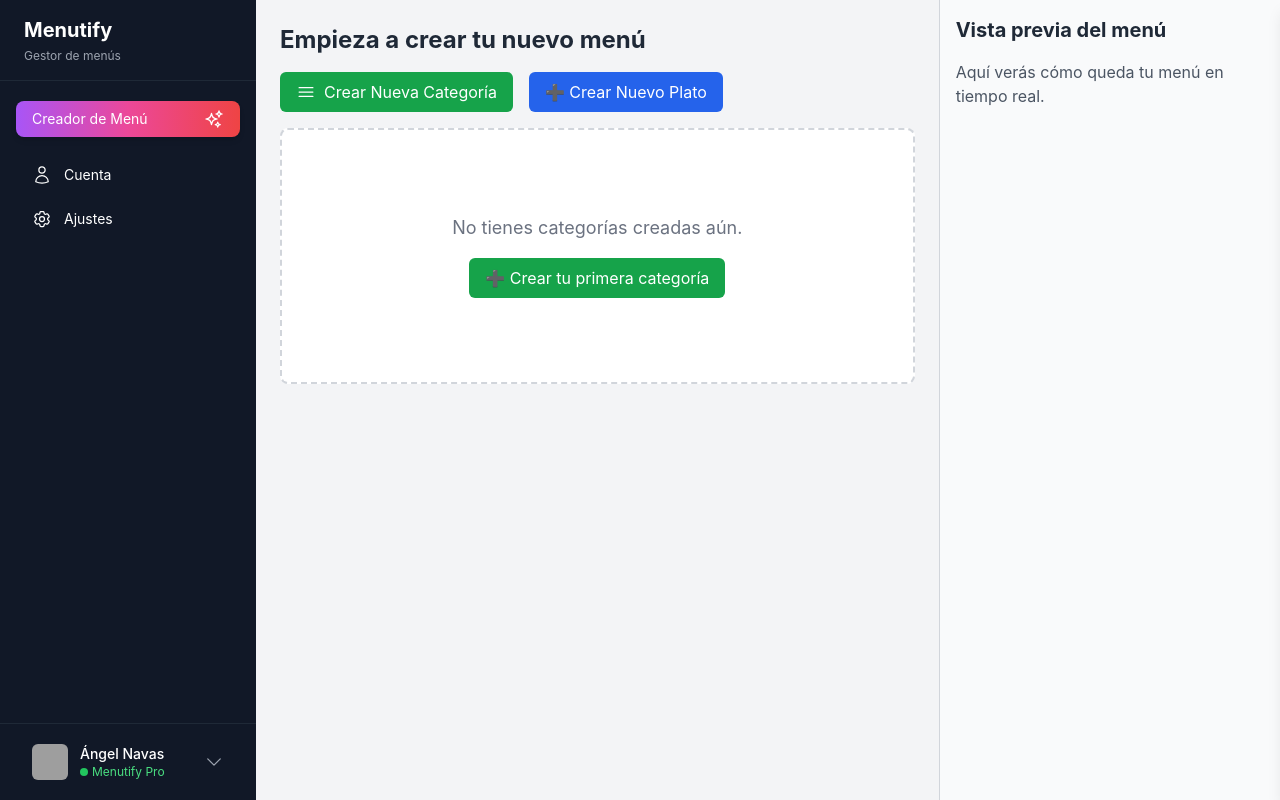
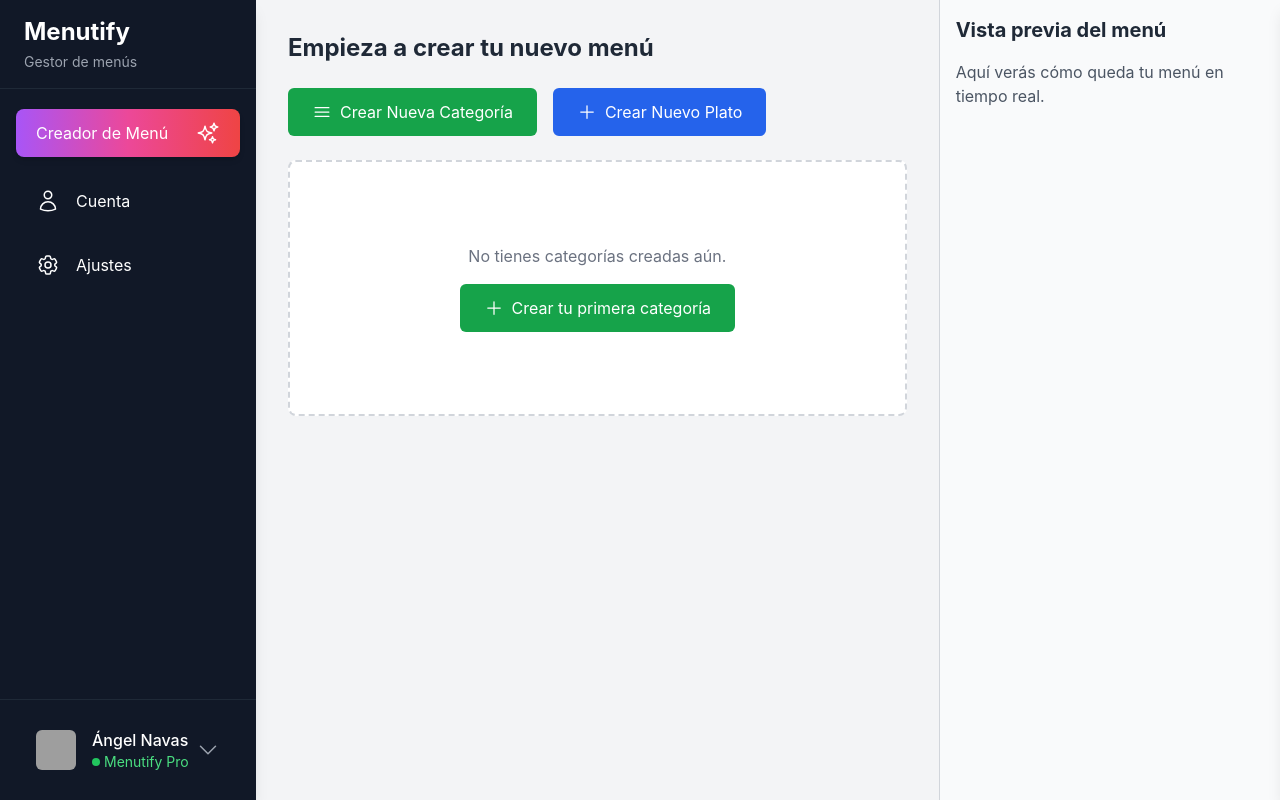
Before and after one commit to angelnavasd/menutify-v2.1, a React (Vite) app: page / in a window 1280 px wide. Built offline with nearby package versions, Linux system fonts and the light colour scheme; grey boxes are pictures that could not be loaded.

Commit message:
🔧 Ajustes finales en MenuList, ProductCard, Sidebar y Dashboard

```diff
--- a/src/components/MenuList.tsx
+++ b/src/components/MenuList.tsx
@@ -14,7 +14,7 @@
 } from '@dnd-kit/sortable';
 import { CSS } from '@dnd-kit/utilities';
 import { restrictToVerticalAxis, restrictToParentElement } from '@dnd-kit/modifiers';
-import { ChevronDownIcon, ChevronRightIcon, Bars4Icon, PencilIcon, TrashIcon } from '@heroicons/react/24/outline';
+import { ChevronDownIcon, ChevronRightIcon, EllipsisVerticalIcon } from '@heroicons/react/24/outline';
 import ProductCard from './ProductCard';
 import ModalForm from './ModalForm';
 
@@ -57,7 +57,7 @@
   };
 
   return (
-    <div ref={setNodeRef} style={style}>
+    <div ref={setNodeRef} style={style} className="mb-4">
       {children({ listeners, attributes })}
     </div>
   );
@@ -65,6 +65,7 @@
 
 const MenuList = ({ categories, setCategories }: MenuListProps) => {
   const [expandedCategories, setExpandedCategories] = useState<string[]>([]);
+  const [activeDropdown, setActiveDropdown] = useState<string | null>(null);
   const [isModalOpen, setIsModalOpen] = useState(false);
   const [productToEdit, setProductToEdit] = useState<Product | null>(null);
 
@@ -76,21 +77,22 @@
     );
   };
 
-  const sensors = useSensors(
-    useSensor(PointerSensor, {
-      activationConstraint: { distance: 5 },
-    })
-  );
+  const handleEditCategory = (category: Category) => {
+    const newName = prompt('Editar nombre de la categoría:', category.name);
+    if (newName && newName.trim() !== '') {
+      setCategories((prevCategories) =>
+        prevCategories.map((cat) =>
+          cat.id === category.id ? { ...cat, name: newName } : cat
+        )
+      );
+    }
+  };
 
-  const handleDragEnd = (event: any) => {
-    const { active, over } = event;
-
-    if (active.id !== over.id) {
-      setCategories((prevCategories) => {
-        const oldIndex = prevCategories.findIndex((cat) => cat.id === active.id);
-        const newIndex = prevCategories.findIndex((cat) => cat.id === over.id);
-        return arrayMove(prevCategories, oldIndex, newIndex);
-      });
+  const handleDeleteCategory = (categoryId: string) => {
+    if (confirm('¿Estás seguro de que deseas eliminar esta categoría?')) {
+      setCategories((prevCategories) =>
+        prevCategories.filter((category) => category.id !== categoryId)
+      );
     }
   };
 
@@ -119,8 +121,26 @@
     );
   };
 
+  const sensors = useSensors(
+    useSensor(PointerSensor, {
+      activationConstraint: { distance: 5 },
+    })
+  );
+
+  const handleDragEnd = (event: any) => {
+    const { active, over } = event;
+
+    if (active.id !== over.id) {
+      setCategories((prevCategories) => {
+        const oldIndex = prevCategories.findIndex((cat) => cat.id === active.id);
+        const newIndex = prevCategories.findIndex((cat) => cat.id === over.id);
+        return arrayMove(prevCategories, oldIndex, newIndex);
+      });
+    }
+  };
+
   return (
-    <div className="h-full overflow-hidden">
+    <div className="h-full overflow-hidden px-0 md:px-0">
       <DndContext
         sensors={sensors}
         collisionDetection={closestCenter}
@@ -128,51 +148,39 @@
         modifiers={[restrictToVerticalAxis, restrictToParentElement]}
       >
         <SortableContext items={categories} strategy={verticalListSortingStrategy}>
-          <div className="p-6 space-y-4 bg-white max-h-[calc(100vh-180px)] overflow-y-auto rounded-xl border border-gray-200 shadow-md">
+          <div className="space-y-4 bg-white w-full max-h-[calc(100vh-180px)] overflow-y-auto rounded-xl border border-gray-200 shadow-md p-4 md:p-6">
             {categories.map((category) => (
               <SortableCategoryItem key={category.id} category={category}>
                 {({ listeners, attributes }) => (
-                  <div className="border border-gray-300 bg-white rounded-lg hover:shadow-sm transition-all">
-                    {/* Ajuste de padding uniforme */}
-                    <div className="flex items-center justify-between px-6 py-4">
-                      <div className="flex items-center gap-2">
-                        <button {...listeners} {...attributes} className="cursor-grab active:cursor-grabbing p-1 hover:bg-gray-200 rounded-md">
-                          <Bars4Icon className="h-4 w-4 text-gray-500" />
-                        </button>
-
+                  <div {...attributes} className="border border-gray-300 bg-white rounded-lg hover:shadow-sm transition-all">
+                    <div className="flex items-center justify-between px-4 py-2 md:px-6 md:py-3">
+                      <div {...listeners} className="flex items-center gap-2 cursor-grab active:cursor-grabbing">
                         <h3 className="text-md font-medium text-gray-800">{category.name}</h3>
                       </div>
-
                       <button onClick={() => toggleCategory(category.id)} className="p-1 hover:bg-gray-200 rounded-md">
                         {expandedCategories.includes(category.id) ? (
-                          <ChevronDownIcon className="h-4 w-4 text-gray-500" />
+                          <ChevronDownIcon className="h-5 w-5 text-gray-500" />
                         ) : (
-                          <ChevronRightIcon className="h-4 w-4 text-gray-500" />
+                          <ChevronRightIcon className="h-5 w-5 text-gray-500" />
                         )}
                       </button>
                     </div>
-
-                    {/* ✅ Ajuste de padding en productos */}
                     {expandedCategories.includes(category.id) && (
-                      <SortableContext items={category.products.map((product) => product.id)} strategy={verticalListSortingStrategy}>
-                        <div className="px-6 py-4 space-y-4">
+                      category.products.length === 0 ? (
+                        <p className="px-6 py-4 text-gray-500 text-sm">Aún no hay productos en esta categoría.</p>
+                      ) : (
+                        <div className="space-y-2 px-4 py-2 md:px-6 md:py-2">
                           {category.products.map((product) => (
                             <ProductCard
                               key={product.id}
-                              id={product.id}
-                              name={product.name}
-                              description={product.description}
-                              price={product.price}
-                              image={product.image}
-                              currency={product.currency}
-                              visible={product.visible}
+                              {...product}
                               onEdit={() => handleEditProduct(product)}
                               onToggleVisibility={() => handleToggleVisibility(product.id)}
                               onDelete={() => handleDeleteProduct(product.id)}
                             />
                           ))}
                         </div>
-                      </SortableContext>
+                      )
                     )}
                   </div>
                 )}
--- a/src/components/ProductCard.tsx
+++ b/src/components/ProductCard.tsx
@@ -10,7 +10,7 @@
   image: string;
   currency: string;
   visible: boolean;
-  onEdit: (id: string) => void;
+  onEdit: (productId: string) => void;
   onToggleVisibility: (productId: string) => void;
   onDelete: (productId: string) => void;
 }
@@ -33,6 +33,12 @@
     transform: CSS.Transform.toString(transform),
     transition,
     cursor: 'grab',
+  };
+
+  // 🛠️ Prevenir que los botones interfieran con el Drag & Drop
+  const handleActionClick = (e: React.MouseEvent, action: () => void) => {
+    e.stopPropagation();
+    action();
   };
 
   return (
@@ -68,7 +74,7 @@
       <div className="flex gap-1">
         {/* ✏️ Botón Editar */}
         <button
-          onClick={() => onEdit(id)}
+          onClick={(e) => handleActionClick(e, () => onEdit(id))}
           className="p-1.5 bg-gray-100 rounded-md hover:bg-blue-100 transition"
           title="Editar"
         >
@@ -77,7 +83,7 @@
 
         {/* 👁️ Botón Visibilidad */}
         <button
-          onClick={() => onToggleVisibility(id)}
+          onClick={(e) => handleActionClick(e, () => onToggleVisibility(id))}
           className="p-1.5 bg-gray-100 rounded-md hover:bg-yellow-100 transition"
           title={visible ? 'Ocultar' : 'Mostrar'}
         >
@@ -90,7 +96,7 @@
 
         {/* 🗑️ Botón Eliminar */}
         <button
-          onClick={() => onDelete(id)}
+          onClick={(e) => handleActionClick(e, () => onDelete(id))}
           className="p-1.5 bg-gray-100 rounded-md hover:bg-red-100 transition"
           title="Eliminar"
         >
--- a/src/components/Sidebar.tsx
+++ b/src/components/Sidebar.tsx
@@ -5,12 +5,15 @@
   ArrowRightOnRectangleIcon,
   SparklesIcon,
   ChevronDownIcon,
+  Bars3Icon,
+  XMarkIcon
 } from '@heroicons/react/24/outline';
 import { useNavigate } from 'react-router-dom';
 
 const Sidebar = () => {
   const [active, setActive] = useState('Creador de Menú');
   const [isDropdownOpen, setIsDropdownOpen] = useState(false);
+  const [isSidebarOpen, setIsSidebarOpen] = useState(false);
   const navigate = useNavigate();
 
   const menuItems = [
@@ -19,109 +22,104 @@
   ];
 
   return (
-    <div className="h-screen w-64 bg-gray-900 text-white flex flex-col shadow-lg">
-      {/* ✅ Header con Menutify */}
-      <div className="px-6 py-4 border-b border-gray-800">
-        <h1 className="text-xl font-bold text-white">Menutify</h1>
-        <p className="text-xs text-gray-400 mt-1">Gestor de menús</p>
+    <>
+      {/* 🔥 Header para Mobile */}
+      <header className="md:hidden fixed top-0 left-0 right-0 z-20 flex items-center justify-between bg-gray-900 text-white px-4 py-3 shadow-md">
+        <div className="bg-white text-gray-900 font-bold h-9 w-9 flex items-center justify-center rounded-md">
+          M
+        </div>
+        <button onClick={() => setIsSidebarOpen(!isSidebarOpen)}>
+          {isSidebarOpen ? (
+            <XMarkIcon className="h-8 w-8 text-white" />
+          ) : (
+            <Bars3Icon className="h-8 w-8 text-white" />
+          )}
+        </button>
+      </header>
+
+      {/* 🚀 Sidebar (Desktop y Mobile Drawer) */}
+      <div className={`fixed top-0 left-0 h-full w-64 bg-gray-900 text-white shadow-lg transform ${isSidebarOpen ? 'translate-x-0' : '-translate-x-full'} transition-transform duration-300 md:translate-x-0 md:static z-30 flex flex-col justify-between`}>
+        <div>
+          {/* ✅ Header con Menutify (Desktop y Mobile) */}
+          <div className="px-6 py-4 border-b border-gray-800 flex flex-col">
+            <h1 className="text-2xl font-bold text-white">Menutify</h1>
+            <p className="text-sm text-gray-400 mt-1">Gestor de menús</p>
           </div>
 
-      {/* ✅ Botón limpio sin animación */}
           <div className="px-4 py-5">
             <button
               onClick={() => {
                 setActive('Creador de Menú');
                 navigate('/');
+                setIsSidebarOpen(false);
               }}
-          className="w-full flex items-center justify-between px-4 py-2 rounded-lg bg-gradient-to-r from-purple-500 via-pink-500 to-red-500 text-white text-sm shadow-md hover:opacity-90 transition-all"
+              className="w-full flex items-center justify-between px-5 py-3 rounded-lg bg-gradient-to-r from-purple-500 via-pink-500 to-red-500 text-white text-base shadow-md hover:opacity-90 transition-all"
             >
               <span>Creador de Menú</span>
-          <SparklesIcon className="h-5 w-5 text-white" />
+              <SparklesIcon className="h-6 w-6 text-white" />
             </button>
           </div>
 
-      {/* ✅ Navegación */}
-      <nav className="flex-1 px-4 space-y-2">
+          <nav className="flex-1 px-4 space-y-4">
             {menuItems.map((item) => (
               <button
                 key={item.name}
                 onClick={() => {
                   setActive(item.name);
                   navigate(item.path);
+                  setIsSidebarOpen(false);
                 }}
-            className={`w-full flex items-center gap-3 px-4 py-2 rounded-lg transition-all text-sm ${
+                className={`w-full flex items-center gap-4 px-5 py-3 rounded-lg transition-all text-base ${
                   active === item.name
                     ? 'bg-gray-800 text-white'
                     : 'hover:bg-gray-800 hover:text-gray-100'
                 }`}
               >
-            {item.icon && <item.icon className="h-5 w-5" />}
+                {item.icon && <item.icon className="h-6 w-6" />}
                 <span>{item.name}</span>
               </button>
             ))}
           </nav>
+        </div>
 
-      {/* ✅ Footer con perfil ajustado */}
-      <div className="px-4 py-3 border-t border-gray-800 relative">
+        <div className="px-4 py-4 border-t border-gray-800">
           <button
             onClick={() => setIsDropdownOpen(!isDropdownOpen)}
-          className="w-full flex items-center justify-between px-4 py-2 rounded-lg hover:bg-gray-800 transition-all"
+            className="w-full flex items-center justify-between px-5 py-3 rounded-lg hover:bg-gray-800 transition-all"
           >
-          <div className="flex items-center gap-3">
-            {/* ✅ Avatar cuadrado */}
+            <div className="flex items-center gap-4">
               <img
                 src="https://i.pravatar.cc/300"
                 alt="Avatar"
-              className="h-9 w-9 rounded-md object-cover"
+                className="h-10 w-10 rounded-md object-cover"
               />
               <div className="text-left">
-              <p className="text-sm font-medium">Ángel Navas</p>
-
-              {/* ✅ Menutify Pro alineado a la izquierda */}
+                <p className="text-base font-medium">Ángel Navas</p>
                 <div className="flex items-center gap-1">
                   <span className="h-2 w-2 bg-green-500 rounded-full"></span>
-                <span className="text-xs text-green-400">Menutify Pro</span>
+                  <span className="text-sm text-green-400">Menutify Pro</span>
                 </div>
               </div>
             </div>
-          <ChevronDownIcon
-            className={`h-5 w-5 text-gray-400 transition-transform ${
-              isDropdownOpen ? 'rotate-180' : ''
-            }`}
-          />
+            <ChevronDownIcon className={`h-6 w-6 text-gray-400 transition-transform ${isDropdownOpen ? 'rotate-180' : ''}`} />
           </button>
 
-        {/* ✅ Dropdown con Ver Perfil y Cerrar sesión */}
           {isDropdownOpen && (
-          <div className="absolute bottom-20 left-4 w-52 bg-gray-800 text-white rounded-md shadow-lg py-2 space-y-1">
-            <button
-              onClick={() => alert('Ver perfil')}
-              className="w-full flex items-center gap-2 px-4 py-2 text-sm hover:bg-gray-700 hover:text-white rounded-md transition-all"
-            >
-              <UserIcon className="h-5 w-5" />
-              <span>Ver perfil</span>
+            <div className="absolute bottom-20 left-4 w-56 bg-gray-800 text-white rounded-md shadow-lg py-2 space-y-2">
+              <button className="w-full flex items-center gap-3 px-5 py-3 text-base hover:bg-gray-700 rounded-md">
+                <UserIcon className="h-6 w-6" /> Ver perfil
               </button>
-
-            <button
-              onClick={() => alert('Configuración')}
-              className="w-full flex items-center gap-2 px-4 py-2 text-sm hover:bg-gray-700 hover:text-white rounded-md transition-all"
-            >
-              <Cog6ToothIcon className="h-5 w-5" />
-              <span>Configuración</span>
+              <button className="w-full flex items-center gap-3 px-5 py-3 text-base hover:bg-gray-700 rounded-md">
+                <Cog6ToothIcon className="h-6 w-6" /> Configuración
               </button>
-
-            {/* 🔥 Botón de cerrar sesión en rojo */}
-            <button
-              onClick={() => alert('Cerrar sesión')}
-              className="w-full flex items-center gap-2 px-4 py-2 text-sm text-red-500 hover:bg-red-600 hover:text-white rounded-md transition-all"
-            >
-              <ArrowRightOnRectangleIcon className="h-5 w-5" />
-              <span>Cerrar sesión</span>
+              <button className="w-full flex items-center gap-3 px-5 py-3 text-base text-red-500 hover:bg-red-600 rounded-md">
+                <ArrowRightOnRectangleIcon className="h-6 w-6" /> Cerrar sesión
               </button>
             </div>
           )}
         </div>
       </div>
+    </>
   );
 };
 
--- a/src/pages/Dashboard.tsx
+++ b/src/pages/Dashboard.tsx
@@ -4,7 +4,7 @@
 import { useState } from 'react';
 import ModalForm from '../components/ModalForm';
 import ModalCategoryForm from '../components/ModalCategoryForm';
-import { Bars3Icon } from '@heroicons/react/24/outline';
+import { Bars3Icon, EyeIcon, PlusIcon } from '@heroicons/react/24/outline';
 
 interface Product {
   id: string;
@@ -25,8 +25,7 @@
 }
 
 const Dashboard = () => {
-  const [categories, setCategories] = useState<Category[]>([]);  // 🔥 Inicia vacío
-
+  const [categories, setCategories] = useState<Category[]>([]);
   const [isModalOpen, setIsModalOpen] = useState(false);
   const [isCategoryFormOpen, setIsCategoryFormOpen] = useState(false);
 
@@ -53,21 +52,27 @@
     setIsCategoryFormOpen(false);
   };
 
+  const handlePreviewMenu = () => {
+    window.open('/preview', '_blank');
+  };
+
   return (
     <div className="flex h-screen">
       {/* ✅ Sidebar */}
       <Sidebar />
 
       {/* ✅ Contenido principal */}
-      <main className="flex flex-1">
-        <section className="w-2/3 flex flex-col bg-gray-100 p-6">
-          <h1 className="text-2xl font-bold mb-4 text-gray-800">Empieza a crear tu nuevo menú</h1>
+      <main className="flex flex-1 flex-col md:flex-row">
+        <section className="w-full md:w-2/3 flex flex-col bg-gray-100 pt-24 md:pt-8 px-6 md:px-8">
+          <h1 className="text-xl md:text-2xl font-bold mb-6 text-gray-800 text-left">
+            Empieza a crear tu nuevo menú
+          </h1>
 
-          <div className="flex gap-4 mb-4">
-            <div className="relative">
+          <div className="flex flex-col md:flex-row gap-4 mb-6">
+            <div className="relative w-full md:w-auto">
               <button
                 onClick={() => setIsCategoryFormOpen(!isCategoryFormOpen)}
-                className="flex items-center gap-2 px-4 py-2 bg-green-600 text-white rounded-md hover:bg-green-700 transition-all"
+                className="w-full flex items-center justify-center gap-2 px-6 py-3 bg-green-600 text-white rounded-md hover:bg-green-700 transition-all text-base"
               >
                 <Bars3Icon className="h-5 w-5" /> Crear Nueva Categoría
               </button>
@@ -77,7 +82,7 @@
                   <ModalCategoryForm
                     onSubmit={handleCreateCategory}
                     onCancel={() => setIsCategoryFormOpen(false)}
-                    existingCategories={categories.map((category) => category.name)}  // ✅ Solo nombres
+                    existingCategories={categories.map((category) => category.name)}
                   />
                 </div>
               )}
@@ -85,21 +90,21 @@
 
             <button
               onClick={() => setIsModalOpen(true)}
-              className="px-4 py-2 bg-blue-600 text-white rounded-md hover:bg-blue-700 transition-all"
+              className="w-full md:w-auto px-6 py-3 bg-blue-600 text-white rounded-md hover:bg-blue-700 transition-all text-base flex items-center gap-2 justify-center"
             >
-              ➕ Crear Nuevo Plato
+              <PlusIcon className="h-5 w-5 text-white" /> Crear Nuevo Plato
             </button>
           </div>
 
           {/* ✅ Empty State o Lista de Categorías */}
           {categories.length === 0 ? (
             <div className="flex flex-col items-center justify-center h-64 border-2 border-dashed border-gray-300 rounded-lg bg-white">
-              <p className="text-gray-500 text-lg mb-4">No tienes categorías creadas aún.</p>
+              <p className="text-gray-500 text-base mb-4">No tienes categorías creadas aún.</p>
               <button
                 onClick={() => setIsCategoryFormOpen(true)}
-                className="px-4 py-2 bg-green-600 text-white rounded-md hover:bg-green-700 transition-all"
+                className="px-6 py-3 bg-green-600 text-white rounded-md hover:bg-green-700 transition-all flex items-center gap-2 text-base"
               >
-                ➕ Crear tu primera categoría
+                <PlusIcon className="h-5 w-5 text-white" /> Crear tu primera categoría
               </button>
             </div>
           ) : (
@@ -107,10 +112,19 @@
           )}
         </section>
 
-        <aside className="w-1/3 border-l border-gray-300 bg-gray-50">
+        {/* ✅ Ocultar vista previa en Mobile */}
+        <aside className="hidden md:block w-1/3 border-l border-gray-300 bg-gray-50">
           <PreviewPanel />
         </aside>
       </main>
+
+      {/* ✅ Botón flotante para vista previa en Mobile */}
+      <button
+        onClick={handlePreviewMenu}
+        className="fixed bottom-5 right-5 md:hidden bg-blue-600 text-white p-4 rounded-full shadow-lg hover:bg-blue-700 transition-all"
+      >
+        <EyeIcon className="h-6 w-6" />
+      </button>
 
       <ModalForm
         isOpen={isModalOpen}
```
Lines whose indentation alone changed are shown as unchanged.
